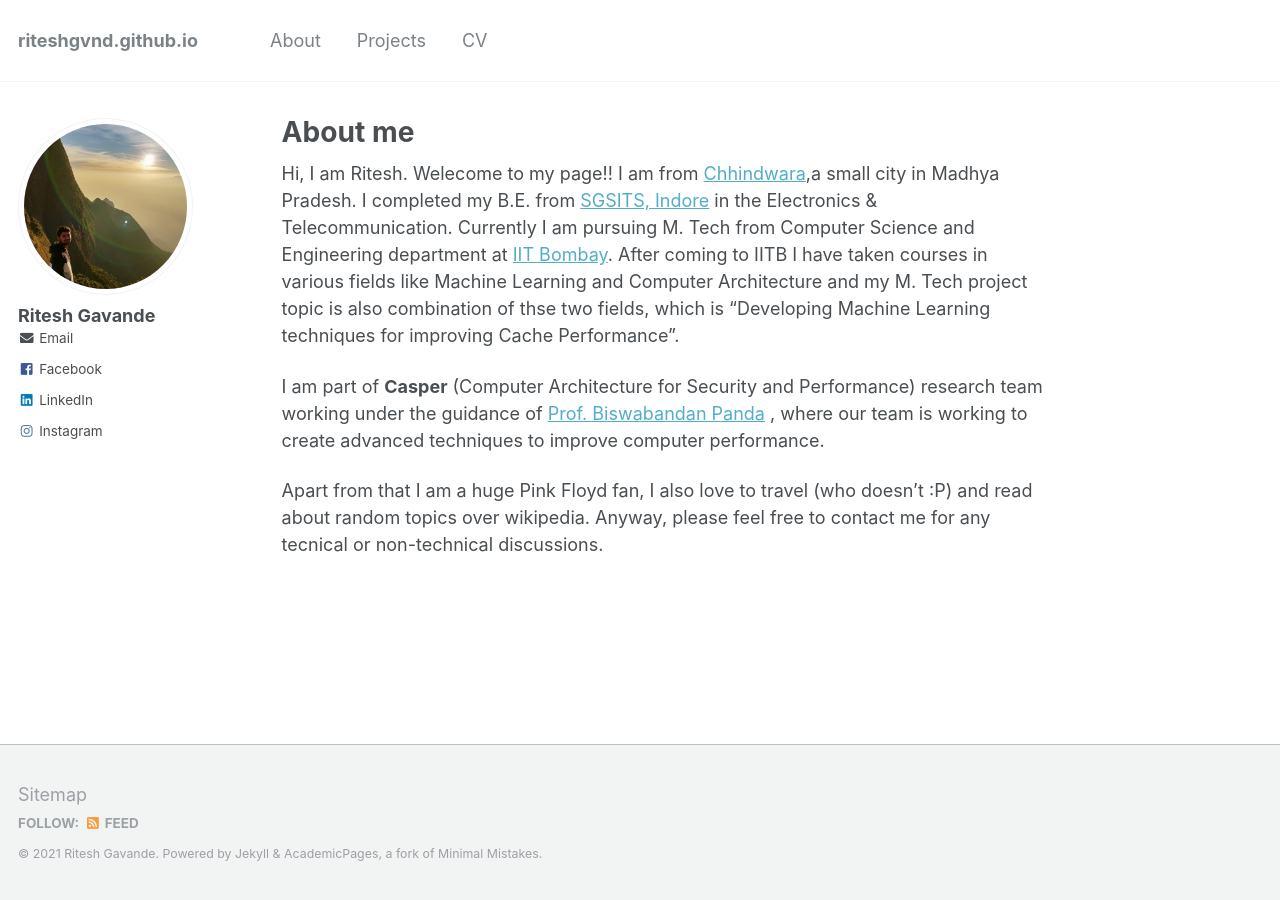
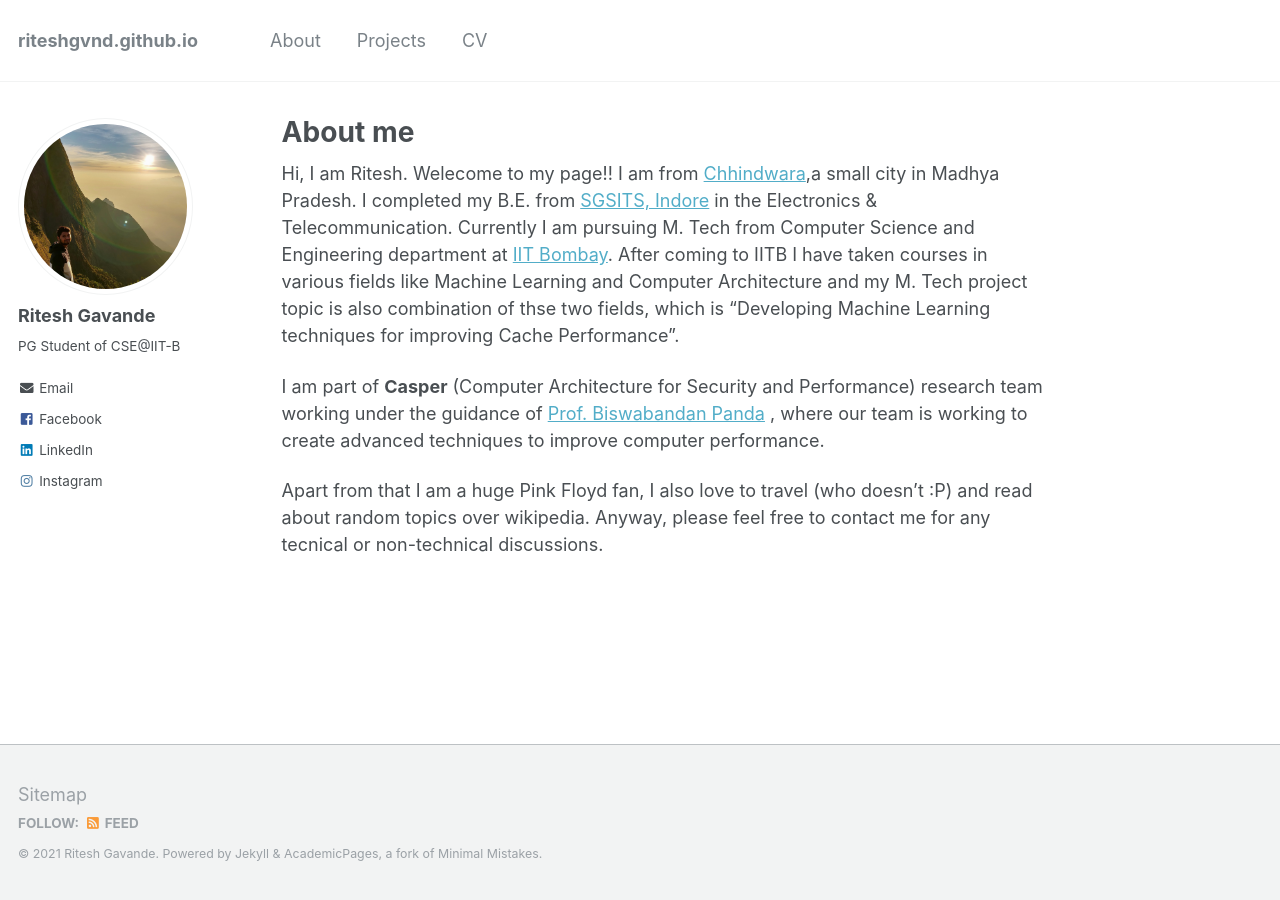
Before and after one commit to Riteshgvnd/riteshgvnd.github.io, a Jekyll site: the page built from _pages/about.md, in a window 1280 px wide. Built offline with Jekyll 4.4.1, drawn with Linux system fonts in a browser that asks for light colours.

Commit message:
Update _config.yml

```diff
--- a/_config.yml
+++ b/_config.yml
@@ -82,7 +82,7 @@ analytics:
 author:
   name             : "Ritesh Gavande"
   avatar           : "dp2.jpg"
-  bio              :
+  bio              : "PG Student of CSE@IIT-B"
   location         :
   employer         :
   pubmed           :
```
